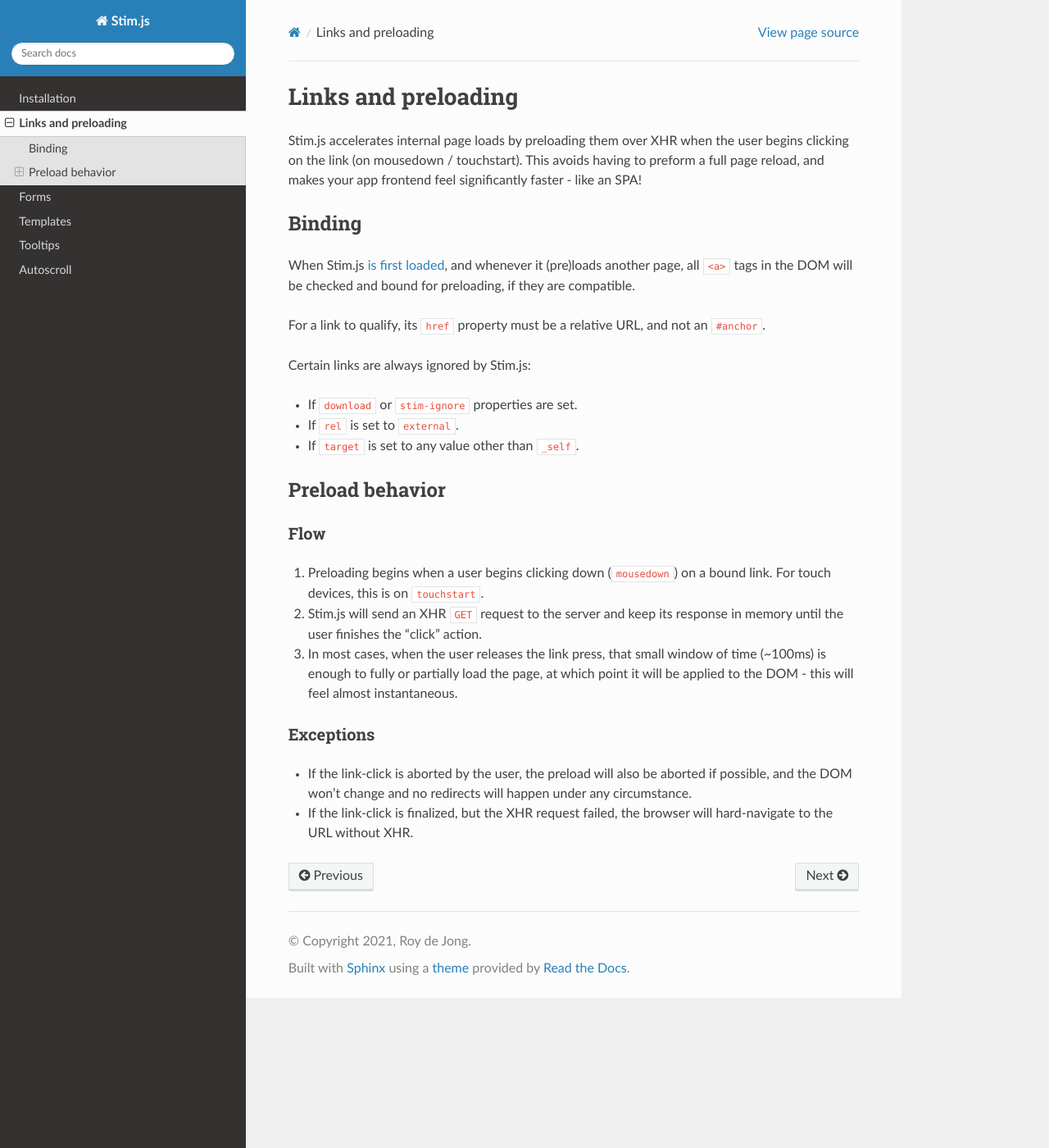
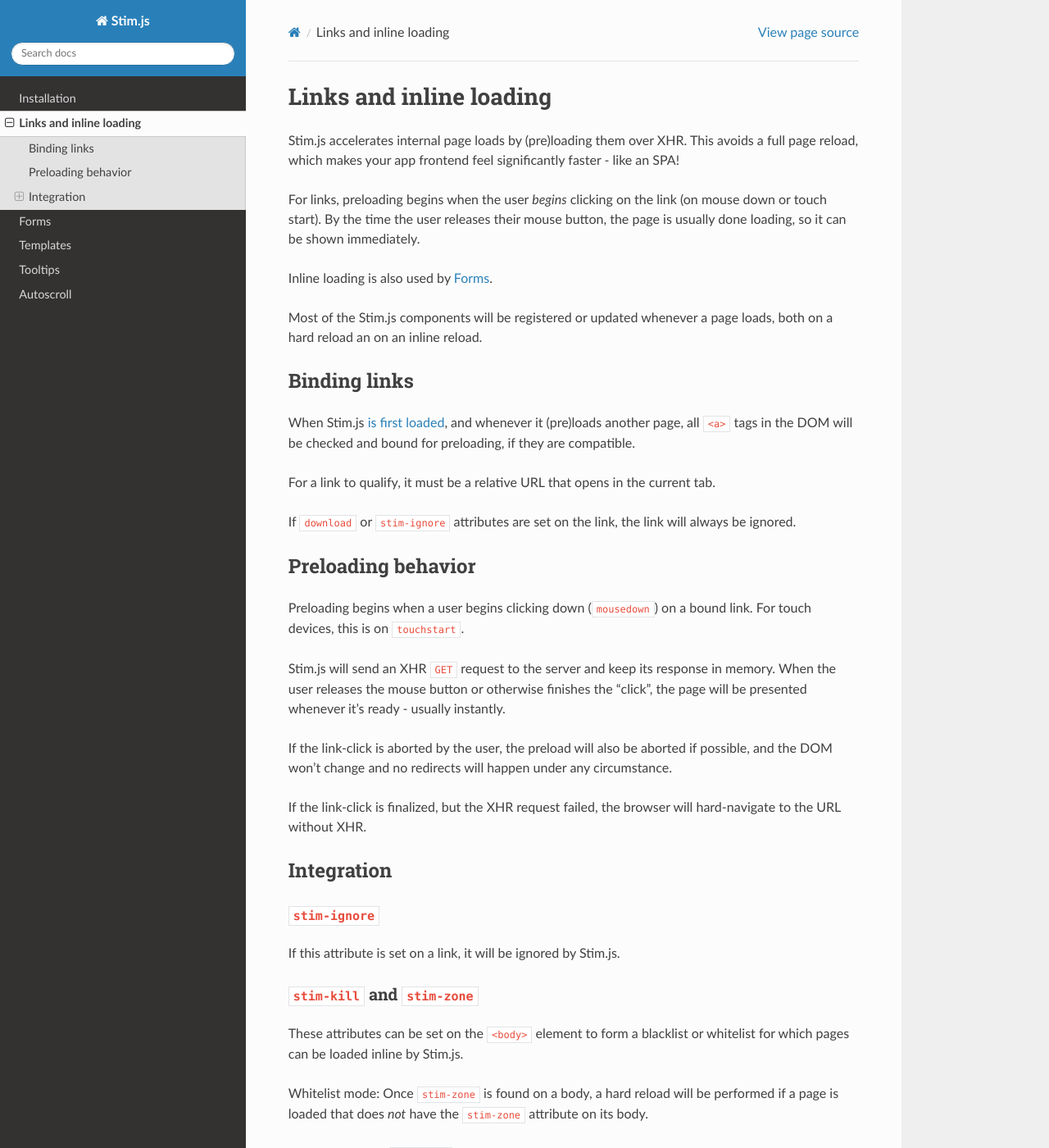
Before and after one commit to SoftwarePunt/stim.js, a Sphinx documentation site: the page built from docs/source/links.md, in a window 1280 px wide and 1400 px high. Shown: the whole window at 82% size. Built offline with Sphinx 7.4.7 and the Read the Docs theme 2.0.0, drawn with Linux system fonts in a browser that asks for light colours; some of the changed text lies outside the part shown.

Commit message:
feat(applicator): stim-zone and stim-kill

```diff
--- a/docs/source/links.md
+++ b/docs/source/links.md
@@ -1,23 +1,39 @@
-# Links and preloading
-Stim.js accelerates internal page loads by preloading them over XHR when the user begins clicking on the link (on mousedown / touchstart). This avoids having to preform a full page reload, and makes your app frontend feel significantly faster - like an SPA!
+# Links and inline loading
+Stim.js accelerates internal page loads by (pre)loading them over XHR. This avoids a full page reload, which makes your app frontend feel significantly faster - like an SPA!
 
-## Binding
+For links, preloading begins when the user *begins* clicking on the link (on mouse down or touch start). By the time the user releases their mouse button, the page is usually done loading, so it can be shown immediately.
+
+Inline loading is also used by [Forms](./forms.md).
+
+Most of the Stim.js components will be registered or updated whenever a page loads, both on a hard reload an on an inline reload.
+
+## Binding links
 When Stim.js [is first loaded](installation.md), and whenever it (pre)loads another page, all `<a>` tags in the DOM will be checked and bound for preloading, if they are compatible.
 
-For a link to qualify, its `href` property must be a relative URL, and not an `#anchor`.
+For a link to qualify, it must be a relative URL that opens in the current tab.
 
-Certain links are always ignored by Stim.js:
-- If `download` or `stim-ignore` properties are set.
-- If `rel` is set to `external`.
-- If `target` is set to any value other than `_self`.
+If `download` or `stim-ignore` attributes are set on the link, the link will always be ignored.
 
-## Preload behavior
+## Preloading behavior
+Preloading begins when a user begins clicking down (`mousedown`) on a bound link. For touch devices, this is on `touchstart`.
 
-### Flow
-1. Preloading begins when a user begins clicking down (`mousedown`) on a bound link. For touch devices, this is on `touchstart`.
-2. Stim.js will send an XHR `GET` request to the server and keep its response in memory until the user finishes the "click" action.
-3. In most cases, when the user releases the link press, that small window of time (~100ms) is enough to fully or partially load the page, at which point it will be applied to the DOM - this will feel almost instantaneous.
+Stim.js will send an XHR `GET` request to the server and keep its response in memory. When the user releases the mouse button or otherwise finishes the "click", the page will be presented whenever it's ready - usually instantly.
 
-### Exceptions
-- If the link-click is aborted by the user, the preload will also be aborted if possible, and the DOM won't change and no redirects will happen under any circumstance.
-- If the link-click is finalized, but the XHR request failed, the browser will hard-navigate to the URL without XHR.
+
+If the link-click is aborted by the user, the preload will also be aborted if possible, and the DOM won't change and no redirects will happen under any circumstance.
+
+If the link-click is finalized, but the XHR request failed, the browser will hard-navigate to the URL without XHR.
+
+## Integration
+
+### `stim-ignore`
+If this attribute is set on a link, it will be ignored by Stim.js.
+
+### `stim-kill` and `stim-zone`
+These attributes can be set on the `<body>` element to form a blacklist or whitelist for which pages can be loaded inline by Stim.js.
+
+Whitelist mode: Once `stim-zone` is found on a body, a hard reload will be performed if a page is loaded that does *not* have the `stim-zone` attribute on its body.
+
+Blacklist mode: If `stim-kill` is found on a body, a hard reload will be performed.
+
+This is useful to prevent your page layout from breaking when Stim.js inadvertently loads an error page or external page that should not be loaded inline.
--- a/package.json
+++ b/package.json
@@ -1,6 +1,6 @@
 {
   "name": "stim.js",
-  "version": "0.2.2",
+  "version": "0.3.0",
   "description": "Lightweight drop-in frontend framework for SSR apps",
   "main": "build/stim.js",
   "license": "MIT",
--- a/src/components/Autoscroll.js
+++ b/src/components/Autoscroll.js
@@ -22,7 +22,6 @@
       case "bottom":
         // Default mode: snap to bottom, nothing special
         element.scrollTop = element.scrollHeight - element.clientHeight;
-        console.log(element.scrollTop, element.scrollHeight, element.clientHeight);
         break;
     }
   }
```
Also changed, not shown: docs/source/index.md (+1 -1 lines), 2 other files.
